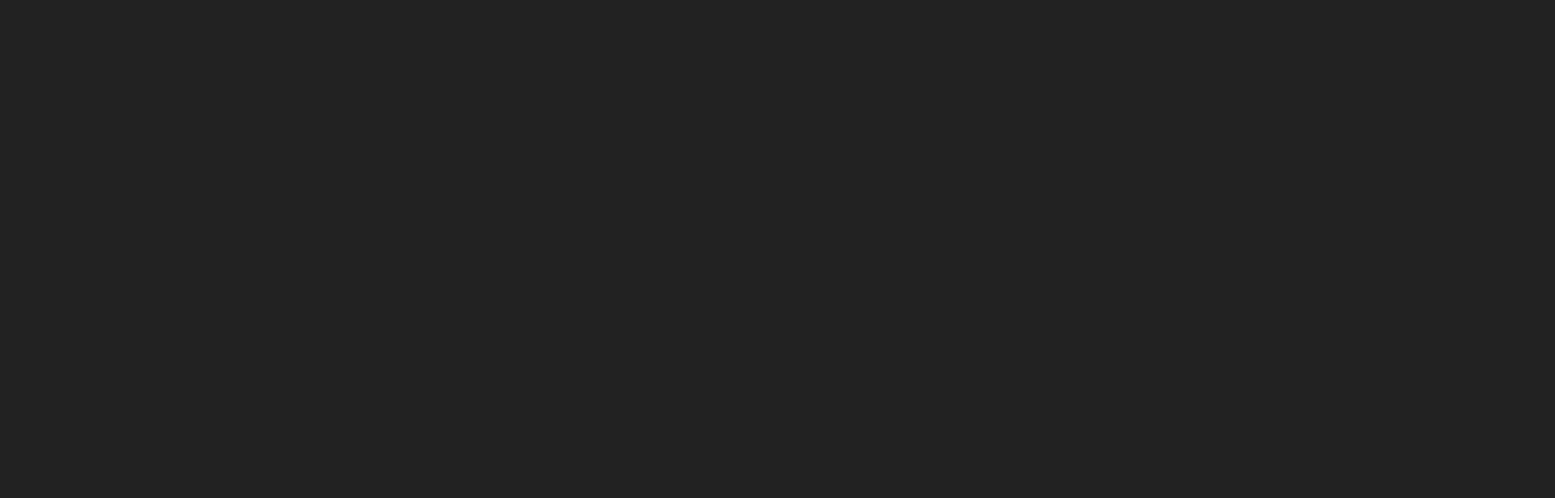
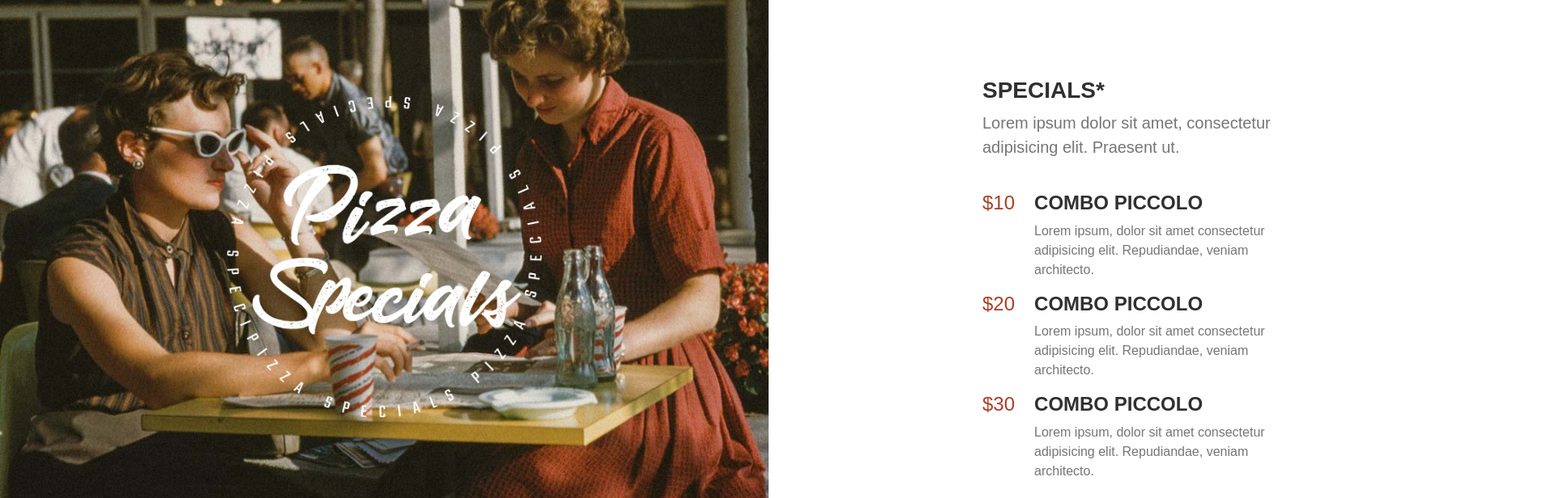
Before and after one commit to DarioGuastella/proj-html-vuejs, a Vue app: page / in a window 1280 px wide. Shown: the part 1600-2216 px from the top of the page at 81% size, 1920 px wide, since content can reach past the window. Before the commit the page ends 1562 px from the top, so only its background shows below. Built offline with nearby package versions, Linux system fonts and the light colour scheme.

Commit message:
aggiunge sezione "specials"

```diff
--- a/src/components/AppMain.vue
+++ b/src/components/AppMain.vue
@@ -42,6 +42,46 @@
 
             </div>
         </div>
+    </section>
+    <section class="container-fluid sectionSpecials">
+        <div class="row">
+            <div class="col-6 relatived">
+                <img class="specialsImg" src="/img/h1-img-4.jpg" alt="">
+                <img class="specialsInsideImg" src="/img/h1-img-7n.png" alt="">
+            </div>
+            <div class="col-6">
+                <div class="text-black specialsContent">
+                    <h3 class="specialsTitles">SPECIALS*</h3>
+                    <p class="specialsParag pb-4 fs-5">Lorem ipsum dolor sit amet, consectetur adipisicing elit. Praesent
+                        ut.</p>
+                    <div class="d-flex">
+                        <h4 class="specialsPrice">$10</h4>
+                        <div class="ps-4">
+                            <h4 class="specialsTitles">COMBO PICCOLO</h4>
+                            <p class="specialsParag">Lorem ipsum, dolor sit amet consectetur adipisicing elit. Repudiandae,
+                                veniam architecto.</p>
+                        </div>
+                    </div>
+                    <div class="d-flex">
+                        <h4 class="specialsPrice">$20</h4>
+                        <div class="ps-4">
+                            <h4 class="specialsTitles">COMBO PICCOLO</h4>
+                            <p class="specialsParag">Lorem ipsum, dolor sit amet consectetur adipisicing elit. Repudiandae,
+                                veniam architecto.</p>
+                        </div>
+                    </div>
+                    <div class="d-flex">
+                        <h4 class="specialsPrice">$30</h4>
+                        <div class="ps-4">
+                            <h4 class="specialsTitles">COMBO PICCOLO</h4>
+                            <p class="specialsParag">Lorem ipsum, dolor sit amet consectetur adipisicing elit. Repudiandae,
+                                veniam architecto.</p>
+                        </div>
+                    </div>
+
+                </div>
+            </div>
+        </div>
 
     </section>
 </template>
@@ -67,5 +107,54 @@
     height: 485px;
 }
 
+//Sezione 5 - Specials
+.sectionSpecials {
+    width: 1922px;
+    height: 823px;
+    background-color: white;
+    padding: 0.8rem 0;
+}
+
+.relatived {
+    position: relative;
+}
+
+.specialsImg {
+    width: 100%;
+    position: relative;
+}
+
+.specialsInsideImg {
+    width: 40%;
+    position: absolute;
+    margin: auto;
+    top: 0;
+    left: 0;
+    right: 0;
+    bottom: 0;
+}
+
+.specialsContent {
+    width: 40%;
+    align-self: center;
+    margin-left: 15rem;
+    margin-top: 11rem;
+    font-size: 1.2rem;
+}
+
+.specialsTitles {
+    color: #303030;
+    font-weight: 600;
+}
+
+.specialsPrice {
+    color: #ab4027;
+}
+
+.specialsParag {
+    color: #767676;
+    font-size: 1rem;
+}
+
 // ...qui eventuale SCSS di AppComponent
 </style>
```
